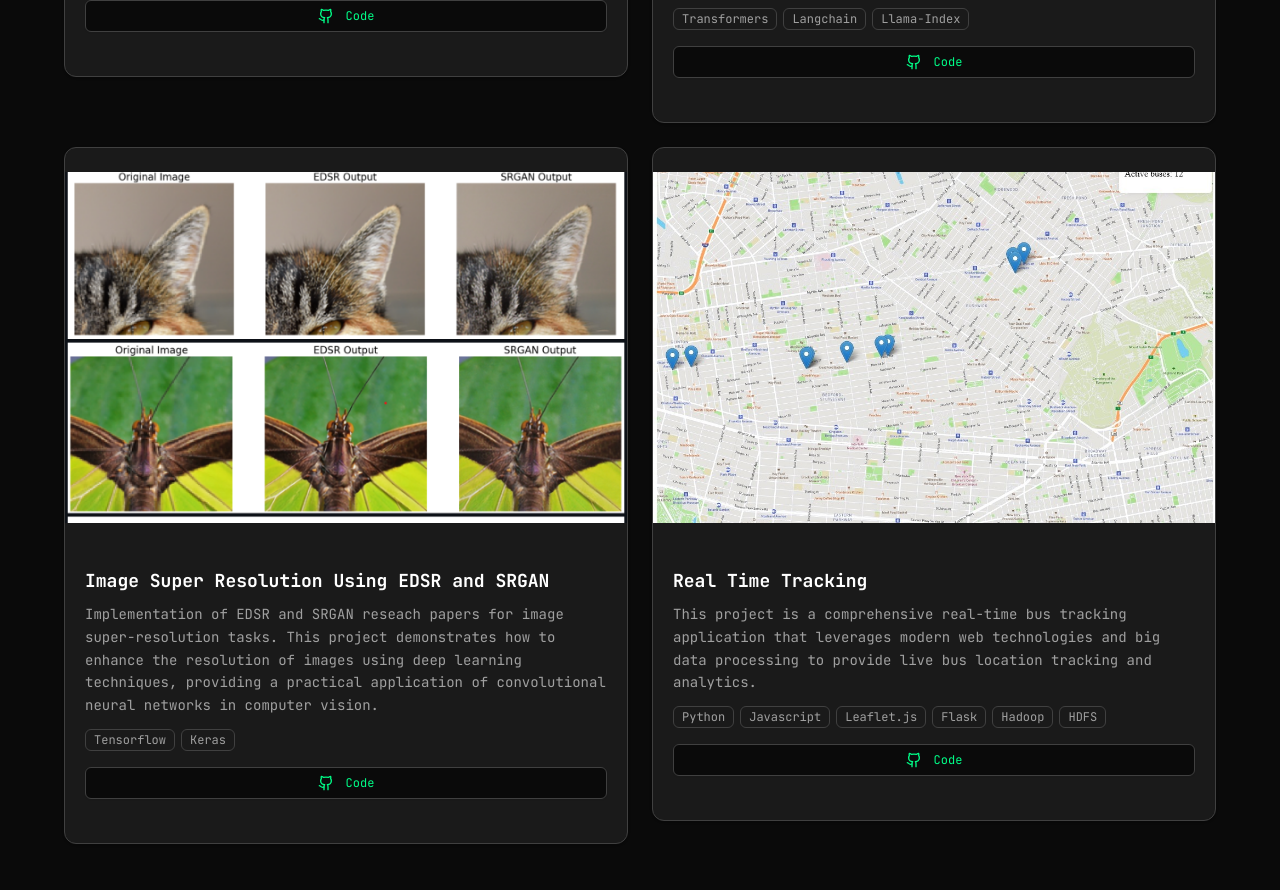
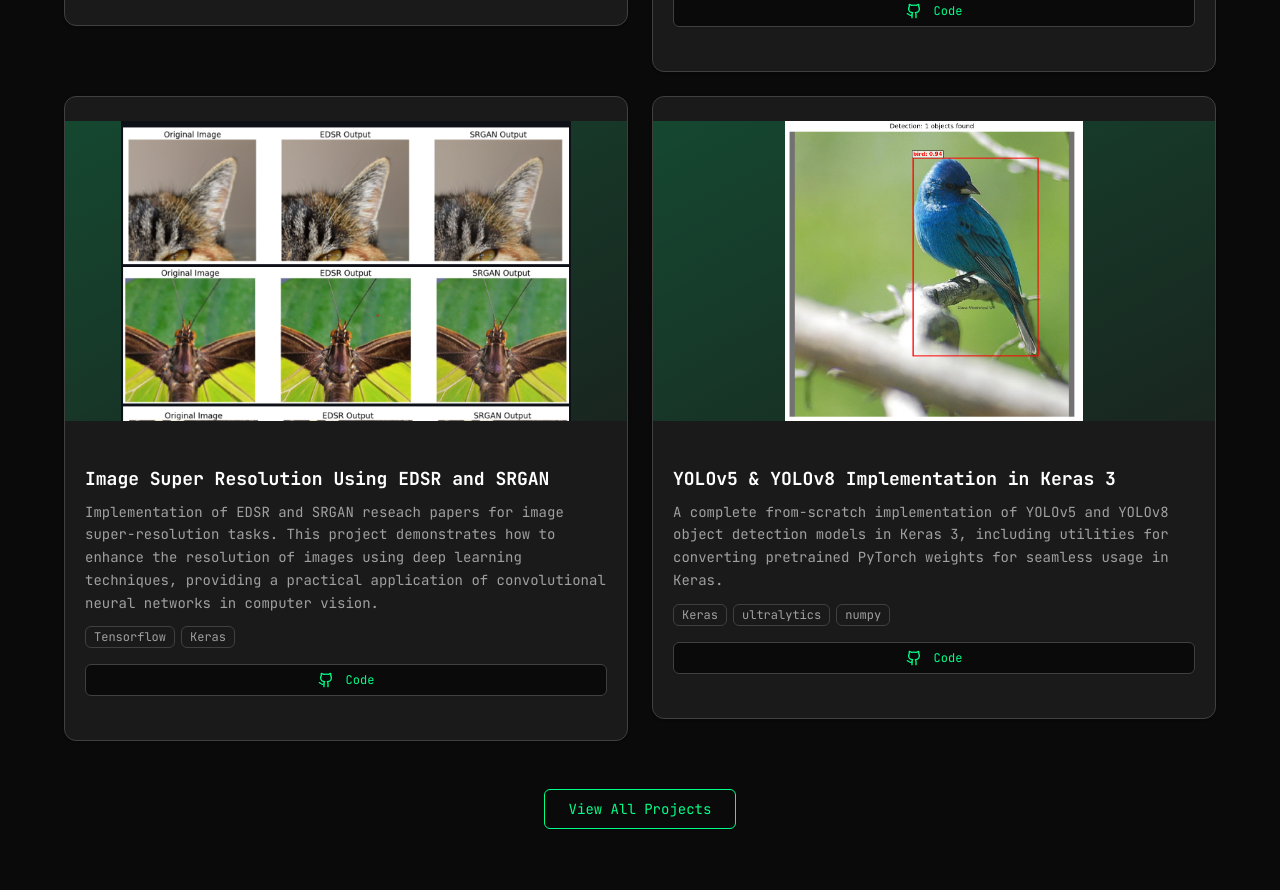
Before and after one commit to IMvision12/portfolio, a Next.js app: page / in a window 1280 px wide. Shown: the part 2000-2890 px from the top of the page. Built offline with nearby package versions, Linux system fonts and the light colour scheme.

Commit message:
Update project

```diff
--- a/src/components/custom/projects-section.tsx
+++ b/src/components/custom/projects-section.tsx
@@ -30,11 +30,11 @@
     github: "https://github.com/IMvision12/Image-Super-Resolution",
   },
   {
-    title: "Real Time Tracking",
-    description: "This project is a comprehensive real-time bus tracking application that leverages modern web technologies and big data processing to provide live bus location tracking and analytics.",
-    image: "/images/bus.jpg",
-    tags: ["Python", "Javascript", "Leaflet.js", "Flask", "Hadoop", "HDFS"],
-    github: "https://github.com/IMvision12/Real-time-tracking",
+    title: "YOLOv5 & YOLOv8 Implementation in Keras 3",
+    description: "A complete from-scratch implementation of YOLOv5 and YOLOv8 object detection models in Keras 3, including utilities for converting pretrained PyTorch weights for seamless usage in Keras.",
+    image: "/images/bird.png",
+    tags: ["Keras", "ultralytics", "numpy"],
+    github: "https://github.com/IMvision12/yolo-keras",
   }
 ]
 
@@ -119,12 +119,12 @@
             >
               <Card className="bg-card border-border overflow-hidden group hover:bg-card/80 transition-all duration-300">
                 <div className="relative overflow-hidden">
-                  <div className="aspect-[16/10] bg-gradient-to-br from-primary/20 to-primary/5 flex items-center justify-center">
+                  <div className="bg-gradient-to-br from-primary/20 to-primary/5 flex items-center justify-center min-h-[200px]">
                     {project.image ? (
                       <img
                         src={project.image}
                         alt={project.title}
-                        className="w-full h-full object-cover"
+                        className="w-full h-auto object-contain max-h-[300px]"
                         onError={(e) => {
                           const target = e.currentTarget;
                           target.style.display = 'none';
@@ -211,5 +211,4 @@
       </div>
     </section>
   )
-
 }
```
Also changed, not shown: public/images/bird.png (added).
